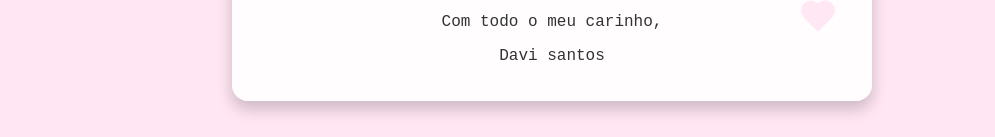
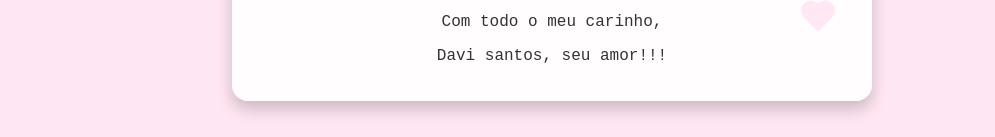
Before and after one commit to Davi0101/Teste-, a plain HTML site: page index.html in a window 1280 px wide. Shown: the part 613-750 px from the top of the page, without its empty margins (88-1083 px from the left). Drawn offline with Linux system fonts and the light colour scheme.

Commit message:
Update index.html

```diff
--- a/index.html
+++ b/index.html
@@ -79,7 +79,7 @@
         <p>Que este novo ano te traga toda a felicidade que você merece e que possamos continuar criando memórias maravilhosas juntos. Eu te amo mais do que palavras podem expressar, e estarei sempre aqui, ao seu lado, para celebrar cada momento da sua vida.</p>
         <p>Feliz aniversário, meu amor! Que todos os seus desejos se realizem e que nosso amor continue crescendo e se fortalecendo a cada dia.</p>
         <p>Com todo o meu carinho,</p>
-        <p>Davi santos</p>
+        <p>Davi santos, seu amor!!!</p>
     </div>
 </body>
 </html>
```
